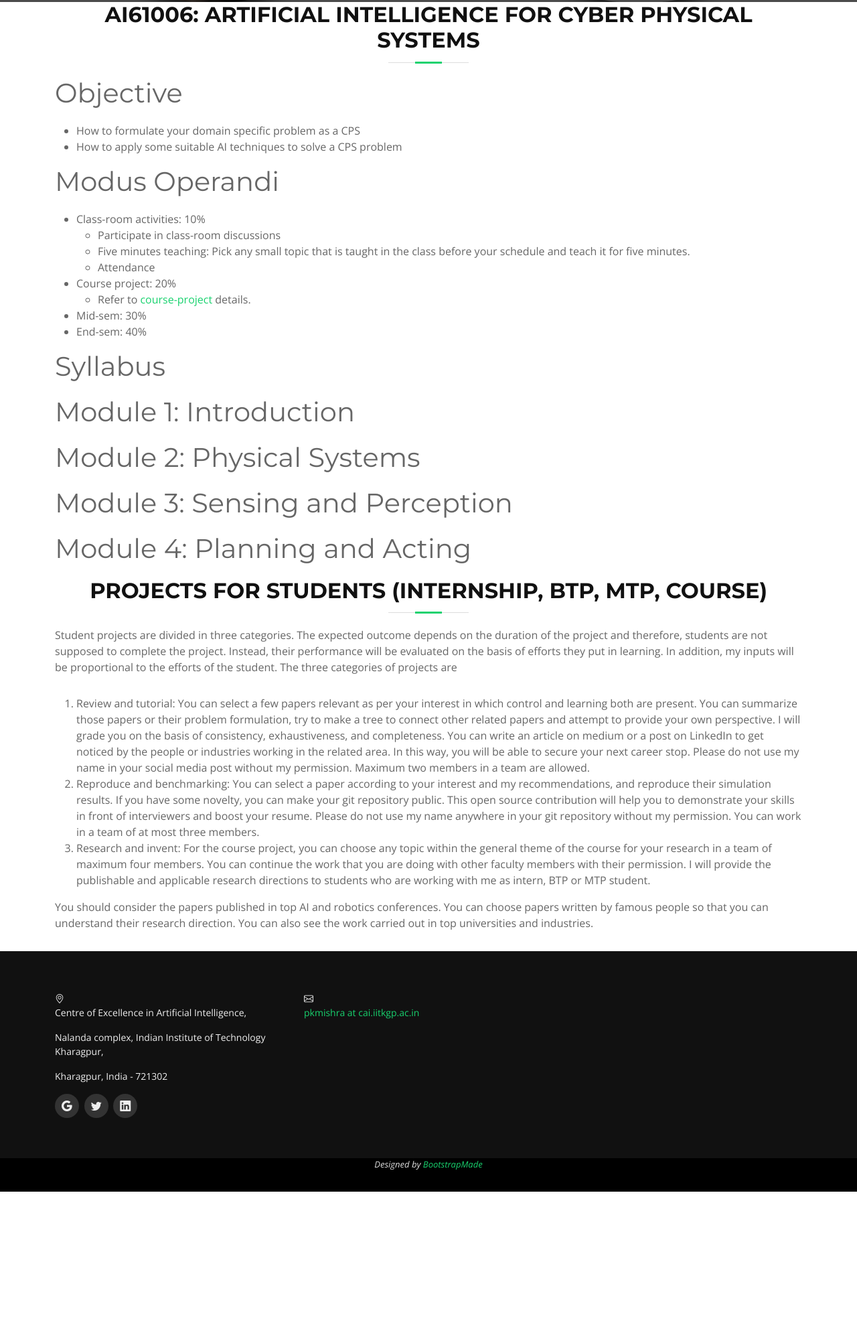
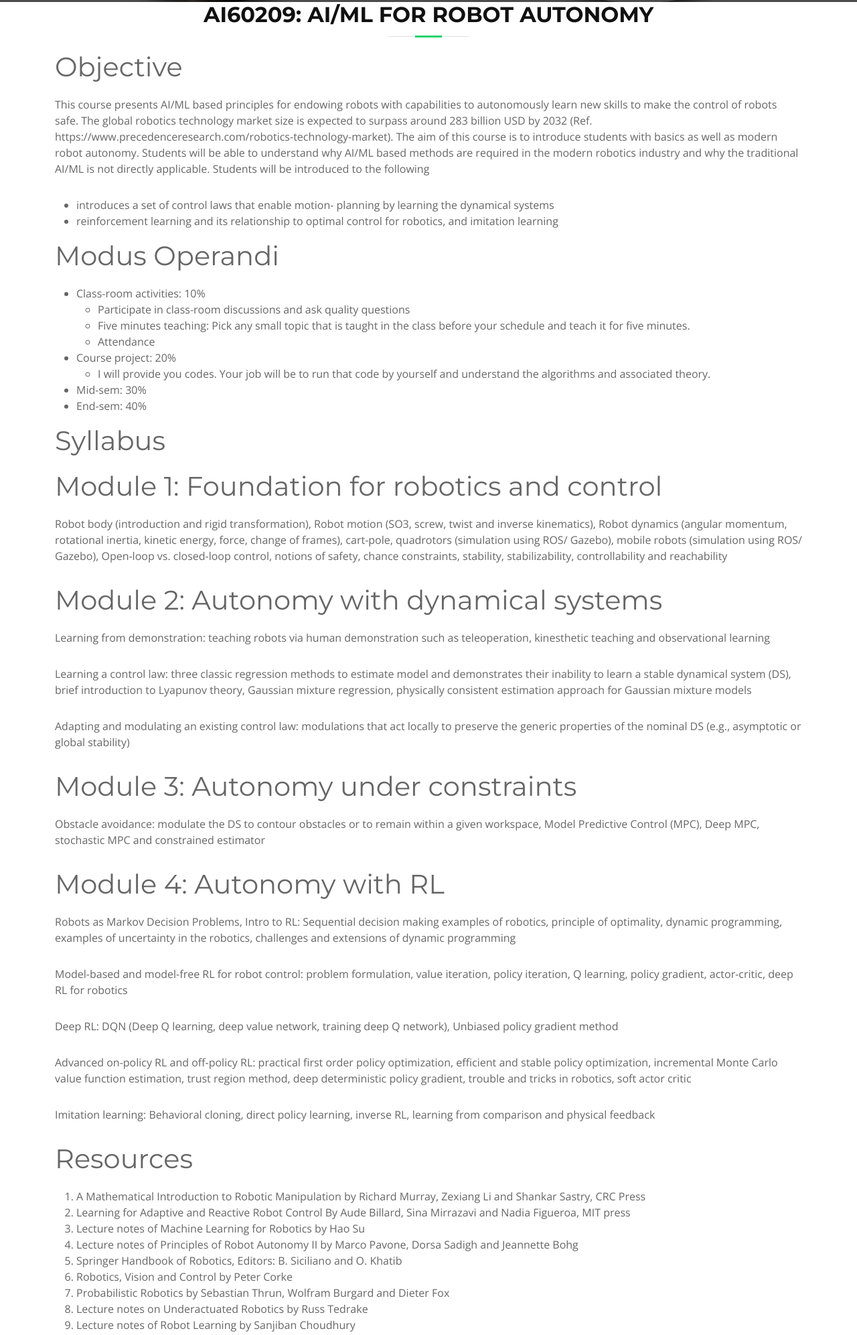
Before and after one commit to prabhatkmishra/prabhatkmishra.github.io, a plain HTML site: page training.html in a window 1280 px wide. Shown: the part 557-2550 px from the top of the page at 67% size. Before the commit the page ends 2336 px from the top, so only its background shows below. Drawn offline with nearby package versions, Linux system fonts and the light colour scheme.

Commit message:
robot autonomy course is added

```diff
--- a/training.html
+++ b/training.html
@@ -106,8 +106,73 @@
   <!-- End Hero Section -->
 
   <main id="main">
+    <!-- End Hero Section -->
+    <section id="robot">
+      <div class="container" data-aos="fade-up">
 
-  <!-- About Prabhat Kumar Mishra -->
+        <header class="section-header">
+          <h3>AI60209: AI/ML for Robot Autonomy</h3>
+        </header>
+
+
+        <h1>Objective</h1>
+        <p>This course presents AI/ML based principles for endowing robots with capabilities to autonomously learn new skills to make the control of robots safe.
+        The global robotics technology market size is expected to surpass around 283 billion USD by 2032 (Ref. https://www.precedenceresearch.com/robotics-technology-market).
+        The aim of this course is to introduce students with basics as well as modern robot autonomy.
+        Students will be able to understand why AI/ML based methods are required in the modern robotics industry and why the traditional AI/ML is not directly applicable.
+        Students will be introduced to the following</p>
+        <ul>
+          <li>introduces a set of control laws that enable motion- planning by learning the dynamical systems</li>
+          <li>reinforcement learning and its relationship to optimal control for robotics, and imitation learning</li>
+        </ul>
+        <h1>Modus Operandi</h1>
+        <ul>
+          <li>Class-room activities: 10%</li>
+          <ul>
+            <li>Participate in class-room discussions and ask quality questions</li>
+            <li>Five minutes teaching: Pick any small topic that is taught in the class before your schedule and teach it for five minutes.</li>
+            <li>Attendance</li>
+          </ul>
+          <li>Course project: 20%</li>
+          <ul>
+          <li>I will provide you codes. Your job will be to run that code by yourself and understand the algorithms and associated theory.</li>
+          </ul>
+          <li>Mid-sem: 30%</li>
+          <li>End-sem: 40%</li>
+        </ul>
+        <h1>Syllabus</h1>
+        <h1>Module 1: Foundation for robotics and control</h1>
+           <p>Robot body (introduction and rigid transformation), Robot motion (SO3, screw, twist and inverse kinematics), Robot dynamics (angular momentum, rotational inertia, kinetic energy, force, change of frames), cart-pole, quadrotors (simulation using ROS/ Gazebo), mobile robots (simulation using ROS/ Gazebo), Open-loop vs. closed-loop control, notions of safety, chance constraints, stability, stabilizability, controllability and reachability</p>
+        <h1>Module 2: Autonomy with dynamical systems</h1>
+           <p>Learning from demonstration: teaching robots via human demonstration such as teleoperation, kinesthetic teaching and observational learning</p>
+           <p>Learning a control law: three classic regression methods to estimate model and demonstrates their inability to learn a stable dynamical system (DS), brief introduction to Lyapunov theory, Gaussian mixture regression, physically consistent estimation approach for Gaussian mixture models</p>
+           <p>Adapting and modulating an existing control law: modulations that act locally to preserve the generic properties of the nominal DS (e.g., asymptotic or global stability)</p>
+        <h1>Module 3: Autonomy under constraints</h1>
+            <p>Obstacle avoidance: modulate the DS to contour obstacles or to remain within a given workspace, Model Predictive Control (MPC), Deep MPC, stochastic MPC and constrained estimator</p>
+        <h1>Module 4: Autonomy with RL</h1>
+            <p>Robots as Markov Decision Problems,
+              Intro to RL: Sequential decision making examples of robotics, principle of optimality, dynamic programming, examples of uncertainty in the robotics, challenges and extensions of dynamic programming</p>
+            <p>Model-based and model-free RL for robot control: problem formulation, value iteration, policy iteration, Q learning, policy gradient, actor-critic, deep RL for robotics</p>
+            <p>Deep RL: DQN (Deep Q learning, deep value network, training deep Q network), Unbiased policy gradient method</p>
+            <p>Advanced on-policy RL and off-policy RL: practical first order policy optimization, efficient and stable policy optimization, incremental Monte Carlo value function estimation, trust region method, deep deterministic policy gradient, trouble and tricks in robotics, soft actor critic</p>
+            <p>Imitation learning: Behavioral cloning, direct policy learning, inverse RL, learning from comparison and physical feedback</p>
+
+        <h1>Resources</h1>
+        <ol>
+           <li>A Mathematical Introduction to Robotic Manipulation by Richard Murray, Zexiang Li and Shankar Sastry, CRC Press</li>
+           <li>Learning for Adaptive and Reactive Robot Control By Aude Billard, Sina Mirrazavi and Nadia Figueroa, MIT press</li>
+           <li>Lecture notes of Machine Learning for Robotics by Hao Su</li>
+           <li>Lecture notes of Principles of Robot Autonomy II by Marco Pavone, Dorsa Sadigh and Jeannette Bohg</li>
+           <li>Springer Handbook of Robotics, Editors: B. Siciliano and O. Khatib</li>
+           <li>Robotics, Vision and Control by Peter Corke</li>
+           <li>Probabilistic Robotics by Sebastian Thrun, Wolfram Burgard and Dieter Fox</li>
+           <li>Lecture notes on Underactuated Robotics by Russ Tedrake</li>
+           <li>Lecture notes of Robot Learning by Sanjiban Choudhury</li>
+        </ol>
+      </div>
+    </section>
+    <!-- End Robot Autonomy  -->
+  <!-- AI4CPS -->
   <section id="AI4CPS">
     <div class="container" data-aos="fade-up">
 
```
